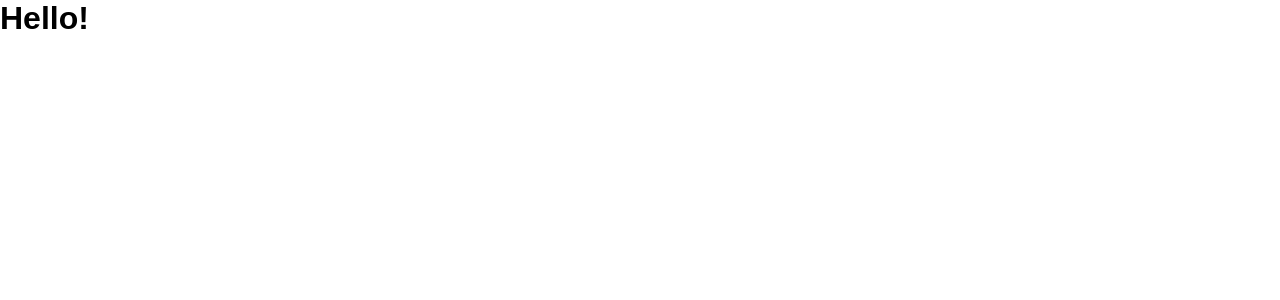
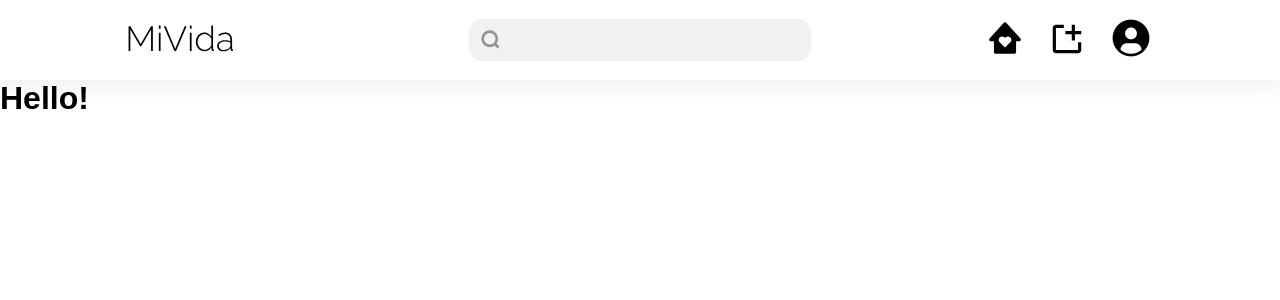
Before and after one commit to Russelllin7789/vue-profile, a Vue app: page / in a window 1280 px wide. Shown: the top 300 px of the page. Built offline with nearby package versions, Linux system fonts and the light colour scheme.

Commit message:
add navbar component

```diff
--- a/src/App.vue
+++ b/src/App.vue
@@ -1,12 +1,31 @@
 <template>
   <div>
+    <header class="header">
+      <Navbar />
+    </header>
     <router-view></router-view>
   </div>
 </template>
 
 <script setup lang="ts">
 import "./assets/base.css";
-import TheIcon from "./components/TheIcon.vue";
+import Navbar from "./components/Navbar.vue";
 </script>
 
-<style scoped></style>
+<style scoped>
+.header {
+  height: 80px;
+  box-shadow: 0px 4px 24px rgba(0, 0, 0, 0.08);
+}
+
+.footer {
+  text-align: center;
+  padding: 38px 0;
+  color: #828282;
+}
+.footer.inside {
+  position: absolute;
+  bottom: 0;
+  width: 100%;
+}
+</style>
--- /dev/null
+++ b/src/components/Navbar.vue
@@ -0,0 +1,120 @@
+<template>
+  <nav class="navbar">
+    <router-link to="/"><img src="../assets/logo.svg" /></router-link>
+    <div class="searchInput">
+      <input type="text" />
+      <TheIcon icon="search" />
+    </div>
+    <div class="navItems">
+      <router-link to="/"><TheIcon icon="home" /></router-link>
+      <button><TheIcon icon="publish" /></button>
+      <div class="profileDropDown">
+        <img
+          src="../assets/avatarDefault.png"
+          width="42"
+          height="42"
+          style=""
+        />
+        <!-- <div class="dropdownMenu">
+          <ul class="profileMenu">
+            <li><router-link to="/profile">個人首頁</router-link></li>
+            <li>登出</li>
+          </ul>
+        </div> -->
+      </div>
+    </div>
+  </nav>
+</template>
+
+<script setup lang="ts">
+import TheIcon from "./TheIcon.vue";
+</script>
+
+<style scoped>
+.navbar {
+  width: 80vw;
+  height: 80px;
+  margin: 0 auto;
+  display: grid;
+  grid-template-columns: 1fr 1fr 1fr;
+  align-items: center;
+}
+.navbar svg {
+  width: 38px;
+  height: 38px;
+}
+
+.searchInput {
+  position: relative;
+}
+
+.searchInput input {
+  width: 100%;
+  padding: 12px;
+  padding-left: 36px;
+
+  background: #f1f1f1;
+  border-radius: 14px;
+  border: none;
+}
+
+.searchInput > svg {
+  position: absolute;
+  left: 0;
+  top: 11px;
+  left: 12px;
+}
+
+.navItems {
+  justify-self: end;
+  display: flex;
+  gap: 24px;
+  align-items: center;
+}
+
+.navItems > button {
+  border: none;
+  background: none;
+}
+
+.profileDropDown {
+  position: relative;
+}
+
+.profileMenu {
+  position: absolute;
+  width: max-content;
+  padding: 24px 26px;
+  list-style: none;
+  background: white;
+  box-shadow: 0px 0px 24px rgba(0, 0, 0, 0.08);
+  border-radius: 4px;
+  right: 0;
+  display: grid;
+  row-gap: 18px;
+  transform: translateY(18px);
+}
+
+.profileMenu::before {
+  content: "";
+  display: block;
+  position: absolute;
+  width: 0;
+  height: 0;
+  top: -12px;
+  right: 10px;
+  border-bottom: 12px solid white;
+  border-left: 12px solid transparent;
+  border-right: 12px solid transparent;
+}
+
+.profileMenu a,
+.profileMenu li {
+  text-decoration: none;
+  cursor: pointer;
+}
+
+.profileMenu a:visited {
+  color: initial;
+}
+</style>
```
